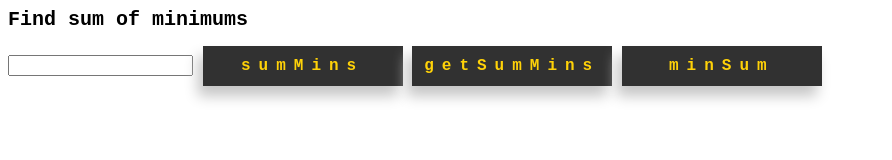
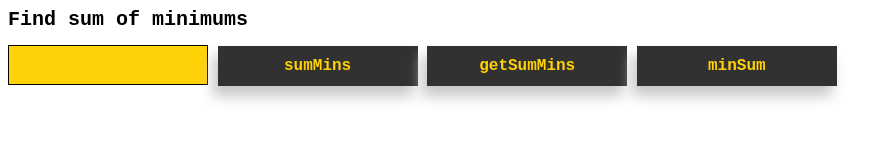
Before and after one commit to chrocusses/byndyusoft, a website with bundled scripts: page index.html in a window 1280 px wide. Shown: the whole page, without its empty margins (0-892 px from the left). Built offline with nearby package versions, Linux system fonts and the light colour scheme.

Commit message:
edits in style.css

```diff
--- a/css/style.css
+++ b/css/style.css
@@ -16,7 +16,7 @@ p {
     margin-top: 10px;
 }
 
-.i-1 {
+.inputData {
     height: 40px;
     width: 200px;
     font-size: 16px;
@@ -35,7 +35,6 @@ button {
     width: 200px;
     font-family: 'Courier New', Courier, monospace;
     font-size: 16px;
-    letter-spacing: 0.5em;
     box-shadow: -5px 10px 14px rgb(197, 197, 197);
     font-weight: bold;
     border: none;
```
